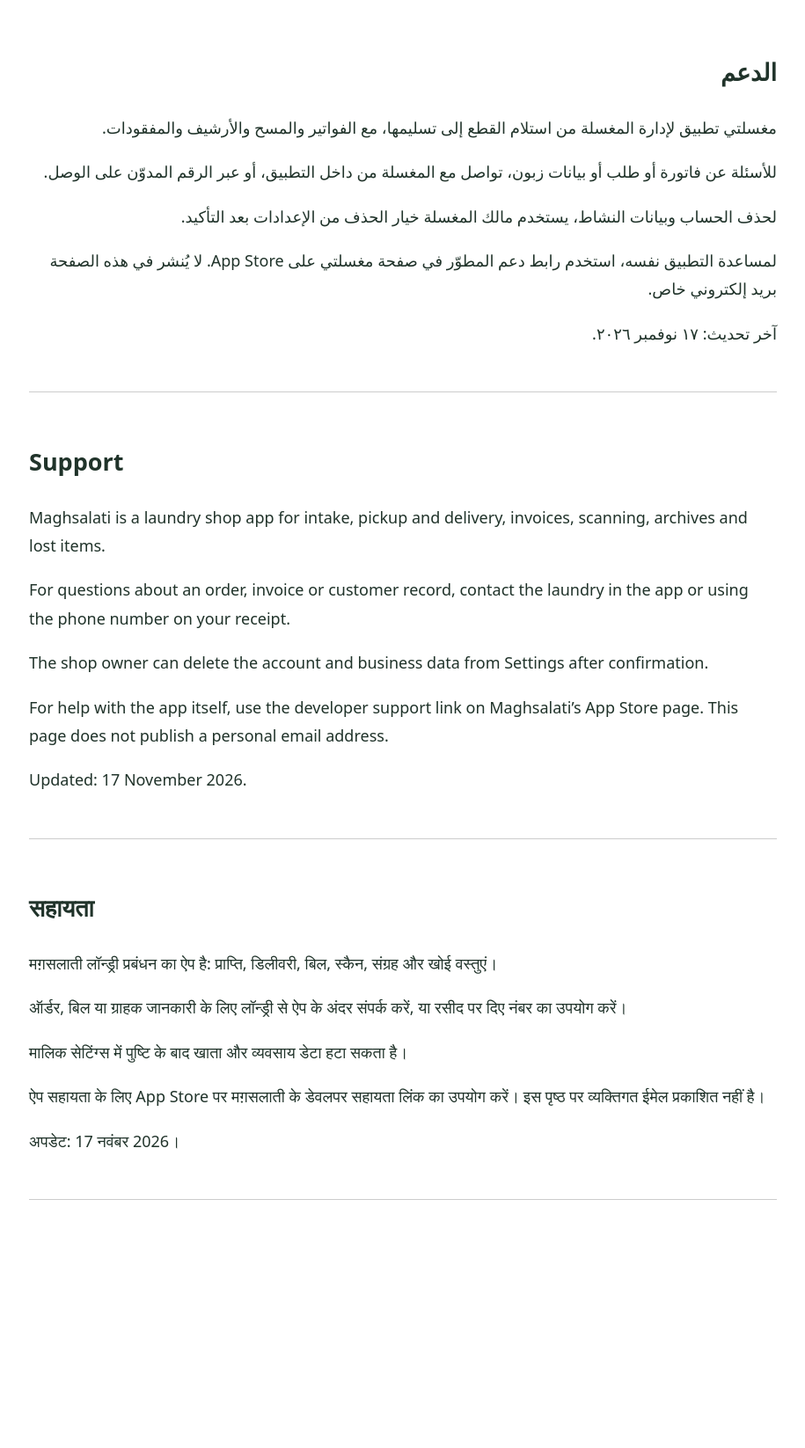
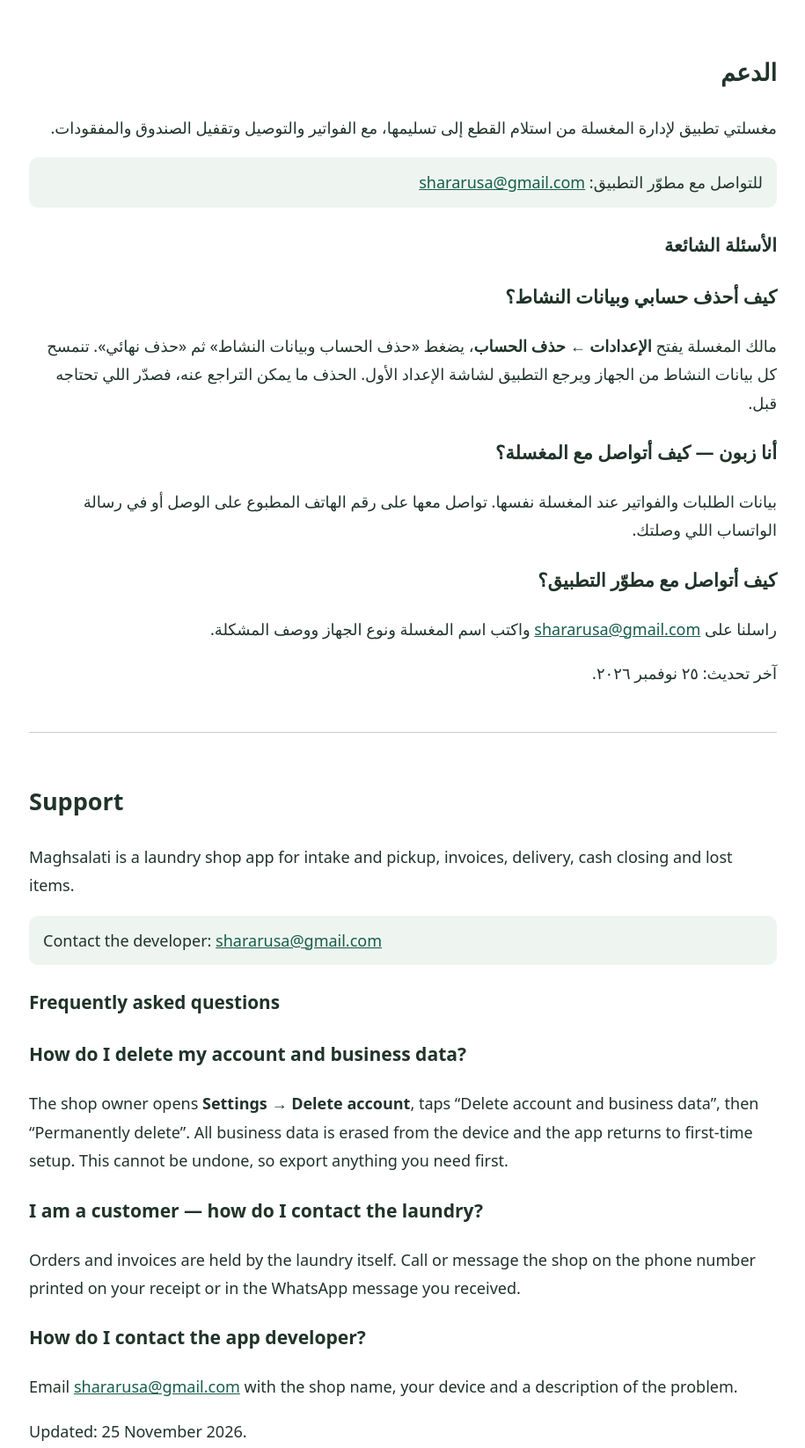
Before and after one commit to baderfactory/maghsalati-legal, a plain HTML site: page support.html in a window 1280 px wide. Shown: the part 77-1723 px from the top of the page at 88% size, without its empty margins (182-1097 px from the left). Before the commit the page ends 1473 px from the top, so only its background shows below. Drawn offline with Linux system fonts and the light colour scheme.

Commit message:
Update support contact and privacy pages

```diff
--- a/support.html
+++ b/support.html
@@ -1,22 +1,37 @@
-<!doctype html><html lang="en"><meta charset="utf-8"><meta name="viewport" content="width=device-width,initial-scale=1"><title>Maghsalati — Support</title><style>body{font:18px/1.8 system-ui;margin:2rem auto;max-width:850px;padding:0 20px;color:#20332a}section{border-bottom:1px solid #ccc;padding:2rem 0}a{color:#175d49}nav{margin-bottom:1rem}</style><main><nav><a href="privacy.html">سياسة الخصوصية / Privacy</a> · <a href="#ar">العربية</a> · <a href="#en">English</a> · <a href="#hi">हिन्दी</a></nav>
+<!doctype html><html lang="ar" dir="rtl"><meta charset="utf-8"><meta name="viewport" content="width=device-width,initial-scale=1"><title>مغسلتي — الدعم · Maghsalati — Support</title><style>body{font:18px/1.8 system-ui;margin:2rem auto;max-width:850px;padding:0 20px;color:#20332a}section{border-bottom:1px solid #ccc;padding:2rem 0}a{color:#175d49}nav{margin-bottom:1rem}h2{font-size:1.15em;margin:1.5rem 0 .25rem}.contact{background:#eef5f1;border-radius:10px;padding:12px 16px}</style><main><nav><a href="privacy.html">سياسة الخصوصية / Privacy</a> · <a href="#ar">العربية</a> · <a href="#en">English</a> · <a href="#hi">हिन्दी</a></nav>
 <section id="ar" lang="ar" dir="rtl"><h1>الدعم</h1>
-<p>مغسلتي تطبيق لإدارة المغسلة من استلام القطع إلى تسليمها، مع الفواتير والمسح والأرشيف والمفقودات.</p>
-<p>للأسئلة عن فاتورة أو طلب أو بيانات زبون، تواصل مع المغسلة من داخل التطبيق، أو عبر الرقم المدوّن على الوصل.</p>
-<p>لحذف الحساب وبيانات النشاط، يستخدم مالك المغسلة خيار الحذف من الإعدادات بعد التأكيد.</p>
-<p>لمساعدة التطبيق نفسه، استخدم رابط دعم المطوّر في صفحة مغسلتي على App Store. لا يُنشر في هذه الصفحة بريد إلكتروني خاص.</p>
-<p>آخر تحديث: ١٧ نوفمبر ٢٠٢٦.</p>
+<p>مغسلتي تطبيق لإدارة المغسلة من استلام القطع إلى تسليمها، مع الفواتير والتوصيل وتقفيل الصندوق والمفقودات.</p>
+<p class="contact">للتواصل مع مطوّر التطبيق: <a href="mailto:shararusa@gmail.com?subject=Maghsalati%20support">shararusa@gmail.com</a></p>
+<h2>الأسئلة الشائعة</h2>
+<h3>كيف أحذف حسابي وبيانات النشاط؟</h3>
+<p>مالك المغسلة يفتح <strong>الإعدادات ← حذف الحساب</strong>، يضغط «حذف الحساب وبيانات النشاط» ثم «حذف نهائي». تنمسح كل بيانات النشاط من الجهاز ويرجع التطبيق لشاشة الإعداد الأول. الحذف ما يمكن التراجع عنه، فصدّر اللي تحتاجه قبل.</p>
+<h3>أنا زبون — كيف أتواصل مع المغسلة؟</h3>
+<p>بيانات الطلبات والفواتير عند المغسلة نفسها. تواصل معها على رقم الهاتف المطبوع على الوصل أو في رسالة الواتساب اللي وصلتك.</p>
+<h3>كيف أتواصل مع مطوّر التطبيق؟</h3>
+<p>راسلنا على <a href="mailto:shararusa@gmail.com?subject=Maghsalati%20support">shararusa@gmail.com</a> واكتب اسم المغسلة ونوع الجهاز ووصف المشكلة.</p>
+<p>آخر تحديث: ٢٥ نوفمبر ٢٠٢٦.</p>
 </section>
 <section id="en" lang="en" dir="ltr"><h1>Support</h1>
-<p>Maghsalati is a laundry shop app for intake, pickup and delivery, invoices, scanning, archives and lost items.</p>
-<p>For questions about an order, invoice or customer record, contact the laundry in the app or using the phone number on your receipt.</p>
-<p>The shop owner can delete the account and business data from Settings after confirmation.</p>
-<p>For help with the app itself, use the developer support link on Maghsalati’s App Store page. This page does not publish a personal email address.</p>
-<p>Updated: 17 November 2026.</p>
+<p>Maghsalati is a laundry shop app for intake and pickup, invoices, delivery, cash closing and lost items.</p>
+<p class="contact">Contact the developer: <a href="mailto:shararusa@gmail.com?subject=Maghsalati%20support">shararusa@gmail.com</a></p>
+<h2>Frequently asked questions</h2>
+<h3>How do I delete my account and business data?</h3>
+<p>The shop owner opens <strong>Settings → Delete account</strong>, taps “Delete account and business data”, then “Permanently delete”. All business data is erased from the device and the app returns to first-time setup. This cannot be undone, so export anything you need first.</p>
+<h3>I am a customer — how do I contact the laundry?</h3>
+<p>Orders and invoices are held by the laundry itself. Call or message the shop on the phone number printed on your receipt or in the WhatsApp message you received.</p>
+<h3>How do I contact the app developer?</h3>
+<p>Email <a href="mailto:shararusa@gmail.com?subject=Maghsalati%20support">shararusa@gmail.com</a> with the shop name, your device and a description of the problem.</p>
+<p>Updated: 25 November 2026.</p>
 </section>
 <section id="hi" lang="hi" dir="ltr"><h1>सहायता</h1>
-<p>मग़सलाती लॉन्ड्री प्रबंधन का ऐप है: प्राप्ति, डिलीवरी, बिल, स्कैन, संग्रह और खोई वस्तुएं।</p>
-<p>ऑर्डर, बिल या ग्राहक जानकारी के लिए लॉन्ड्री से ऐप के अंदर संपर्क करें, या रसीद पर दिए नंबर का उपयोग करें।</p>
-<p>मालिक सेटिंग्स में पुष्टि के बाद खाता और व्यवसाय डेटा हटा सकता है।</p>
-<p>ऐप सहायता के लिए App Store पर मग़सलाती के डेवलपर सहायता लिंक का उपयोग करें। इस पृष्ठ पर व्यक्तिगत ईमेल प्रकाशित नहीं है।</p>
-<p>अपडेट: 17 नवंबर 2026।</p>
+<p>मग़सलाती लॉन्ड्री प्रबंधन का ऐप है: प्राप्ति और डिलीवरी, बिल, कैश क्लोज़िंग और खोई वस्तुएँ।</p>
+<p class="contact">डेवलपर से संपर्क: <a href="mailto:shararusa@gmail.com?subject=Maghsalati%20support">shararusa@gmail.com</a></p>
+<h2>अक्सर पूछे जाने वाले प्रश्न</h2>
+<h3>मैं अपना खाता और व्यवसाय डेटा कैसे हटाऊँ?</h3>
+<p>दुकान के मालिक <strong>सेटिंग्स → खाता हटाएँ</strong> खोलें, “खाता और व्यवसाय डेटा हटाएं” दबाएँ, फिर “स्थायी रूप से हटाएं”। व्यवसाय का सारा डेटा डिवाइस से मिट जाता है और ऐप पहली सेटअप स्क्रीन पर लौट आता है। इसे वापस नहीं किया जा सकता, इसलिए पहले ज़रूरी डेटा निर्यात करें।</p>
+<h3>मैं ग्राहक हूँ — लॉन्ड्री से कैसे संपर्क करूँ?</h3>
+<p>ऑर्डर और बिल की जानकारी लॉन्ड्री के पास होती है। रसीद पर छपे फ़ोन नंबर या आपको मिले WhatsApp संदेश के ज़रिए दुकान से संपर्क करें।</p>
+<h3>ऐप डेवलपर से कैसे संपर्क करूँ?</h3>
+<p><a href="mailto:shararusa@gmail.com?subject=Maghsalati%20support">shararusa@gmail.com</a> पर ईमेल करें — दुकान का नाम, डिवाइस और समस्या का विवरण लिखें।</p>
+<p>अपडेट: 25 नवंबर 2026।</p>
 </section></main></html>
```
Also changed, not shown: privacy.html (+3 -3 lines).
